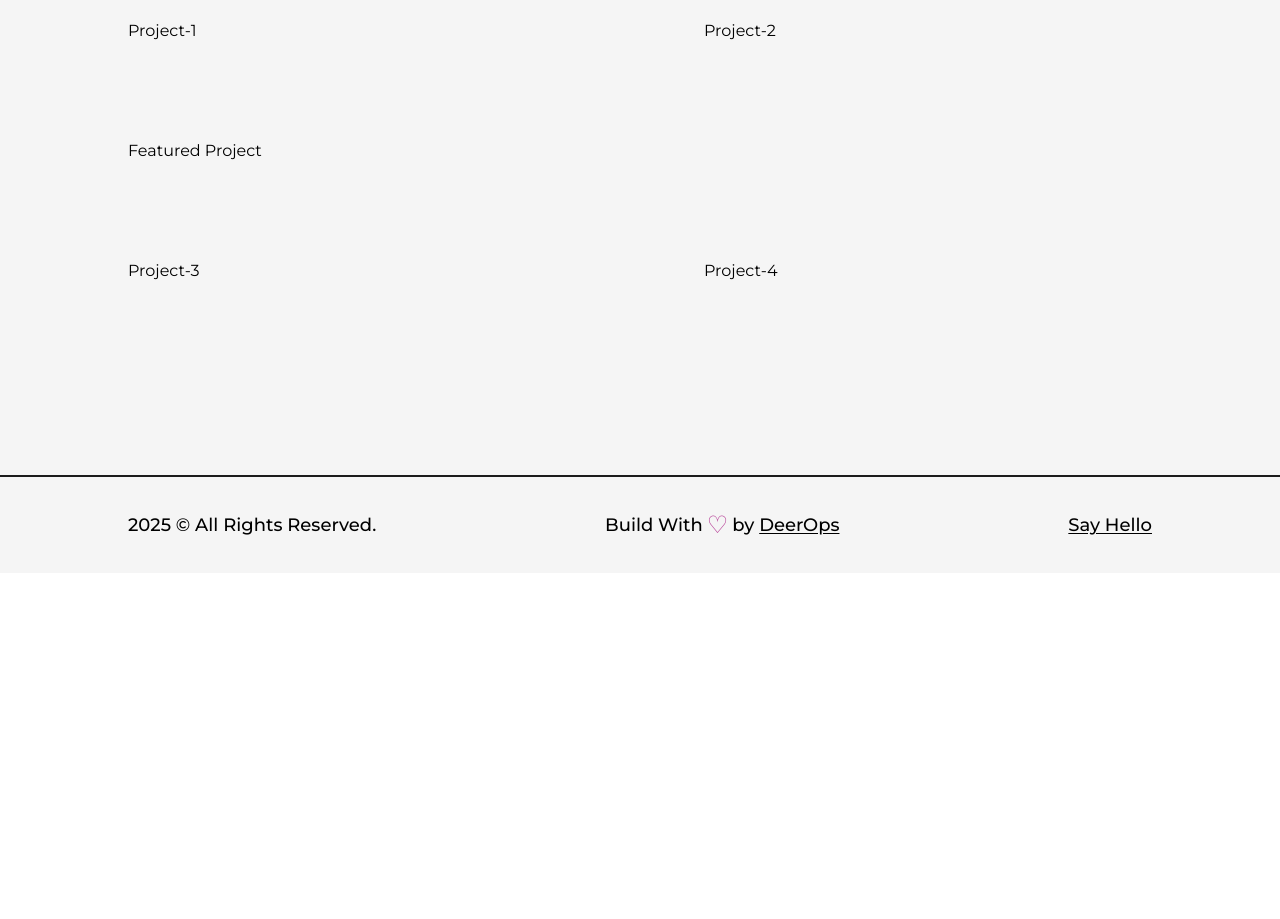
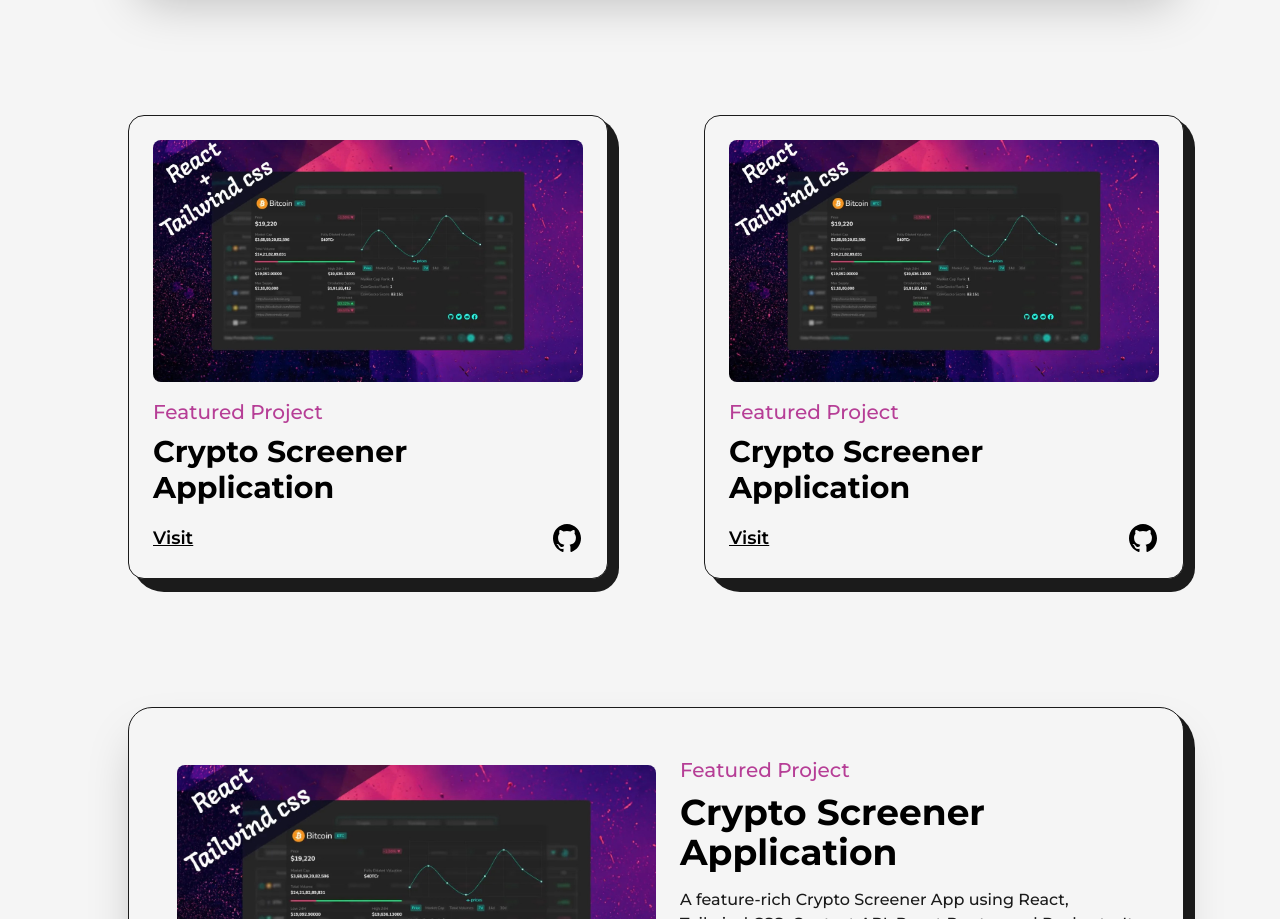
Before and after one commit to sinantech/website, a Next.js app: page /projects in a window 1280 px wide. Shown: the part 919-1838 px from the top of the page. Before the commit the page ends 1492 px from the top, so only its background shows below. Built offline with nearby package versions, Linux system fonts and the light colour scheme.

Commit message:
v0.7 projects page competed

```diff
--- a/src/pages/projects.js
+++ b/src/pages/projects.js
@@ -9,7 +9,8 @@
 
 const FeaturedProject = ({ type, title, summary, img, link, github }) => {
   return (
-    <article className="w-full flex items-center justify-between rounded-3xl border border-solid border-dark bg-light shadow-2xl p-12">
+    <article className="w-full flex items-center justify-between relative rounded-br-2xl rounded-3xl border border-solid border-dark bg-light shadow-2xl p-12">
+      <div className="absolute top-0 -right-3 -z-10 w-[100.9%] h-[103%] rounded-[2.5rem] bg-dark rounded-br-3xl"></div>
       <Link
         href={link}
         target="_blank"
@@ -44,6 +45,43 @@
   );
 };
 
+const Project = ({ title, type, img, link, github }) => {
+  return (
+    <article className="w-full flex flex-col items-center justify-center rounded-2xl border border-solid border-dark bg-light p-6 relative">
+      <div className="absolute top-0 -right-3 -z-10 w-[101.9%] h-[103%] rounded-[2rem] bg-dark rounded-br-3xl"></div>
+      <Link
+        href={link}
+        target="_blank"
+        className="w-full cursor-pointer overflow-hidden rounded-lg"
+      >
+        <Image src={img} alt={title} className="w-full h-auto" />
+      </Link>
+      <div className="w-full flex flex-col items-start justify-between mt-4">
+        <span className="text-primary font-medium text-xl">{type}</span>
+        <Link
+          href={link}
+          target="_blank"
+          className="hover:underline underline-offset-2"
+        >
+          <h2 className="my-2 w-full text-left text-3xl font-bold">{title}</h2>
+        </Link>
+        <div className="w-full mt-2 flex items-center justify-between">
+          <Link
+            href={link}
+            target="_blank"
+            className="text-lg font-semibold underline"
+          >
+            Visit
+          </Link>
+          <Link href={github} target="_blank" className="w-8">
+            <GithubIcon />
+          </Link>
+        </div>
+      </div>
+    </article>
+  );
+};
+
 const projects = () => {
   return (
     <>
@@ -53,8 +91,11 @@
       </Head>
       <main className="w-full mb-16 flex flex-col items-center justify-center">
         <Layout className="pt-16">
-          <AnimatedText text="Imagination Trumps Knowledge!" />
-          <div className="grid grid-cols-12 gap-24">
+          <AnimatedText
+            text="Imagination Trumps Knowledge!"
+            className="mb-16"
+          />
+          <div className="grid grid-cols-12 gap-24 gap-y-32">
             <div className="col-span-12">
               <FeaturedProject
                 title="Crypto Screener Application"
@@ -67,11 +108,66 @@
                 type="Featured Project"
               />
             </div>
-            <div className="col-span-6">Project-1</div>
-            <div className="col-span-6">Project-2</div>
-            <div className="col-span-12">Featured Project</div>
-            <div className="col-span-6">Project-3</div>
-            <div className="col-span-6">Project-4</div>
+            <div className="col-span-6">
+              <Project
+                title="Crypto Screener Application"
+                img={project1}
+                summary="A feature-rich Crypto Screener App using React, Tailwind CSS, Context API, React Router and Recharts.
+                It shows detail regarding almost all the cryptocurrency. You can easily convert the price in your
+                local currency."
+                link="/"
+                github="/"
+                type="Featured Project"
+              />
+            </div>
+            <div className="col-span-6">
+              <Project
+                title="Crypto Screener Application"
+                img={project1}
+                summary="A feature-rich Crypto Screener App using React, Tailwind CSS, Context API, React Router and Recharts.
+                It shows detail regarding almost all the cryptocurrency. You can easily convert the price in your
+                local currency."
+                link="/"
+                github="/"
+                type="Featured Project"
+              />
+            </div>
+            <div className="col-span-12">
+              <FeaturedProject
+                title="Crypto Screener Application"
+                img={project1}
+                summary="A feature-rich Crypto Screener App using React, Tailwind CSS, Context API, React Router and Recharts.
+                It shows detail regarding almost all the cryptocurrency. You can easily convert the price in your
+                local currency."
+                link="/"
+                github="/"
+                type="Featured Project"
+              />
+            </div>
+            <div className="col-span-6">
+              <Project
+                title="Crypto Screener Application"
+                img={project1}
+                summary="A feature-rich Crypto Screener App using React, Tailwind CSS, Context API, React Router and Recharts.
+                It shows detail regarding almost all the cryptocurrency. You can easily convert the price in your
+                local currency."
+                link="/"
+                github="/"
+                type="Featured Project"
+              />
+            </div>
+            <div className="col-span-6">
+              <Project
+                title="Crypto Screener Application"
+                img={project1}
+                summary="A feature-rich Crypto Screener App using React, Tailwind CSS, Context API, React Router and Recharts.
+                It shows detail regarding almost all the cryptocurrency. You can easily convert the price in your
+                local currency."
+                link="/"
+                github="/"
+                type="Featured Project"
+              />
+            </div>
           </div>
         </Layout>
       </main>
```
